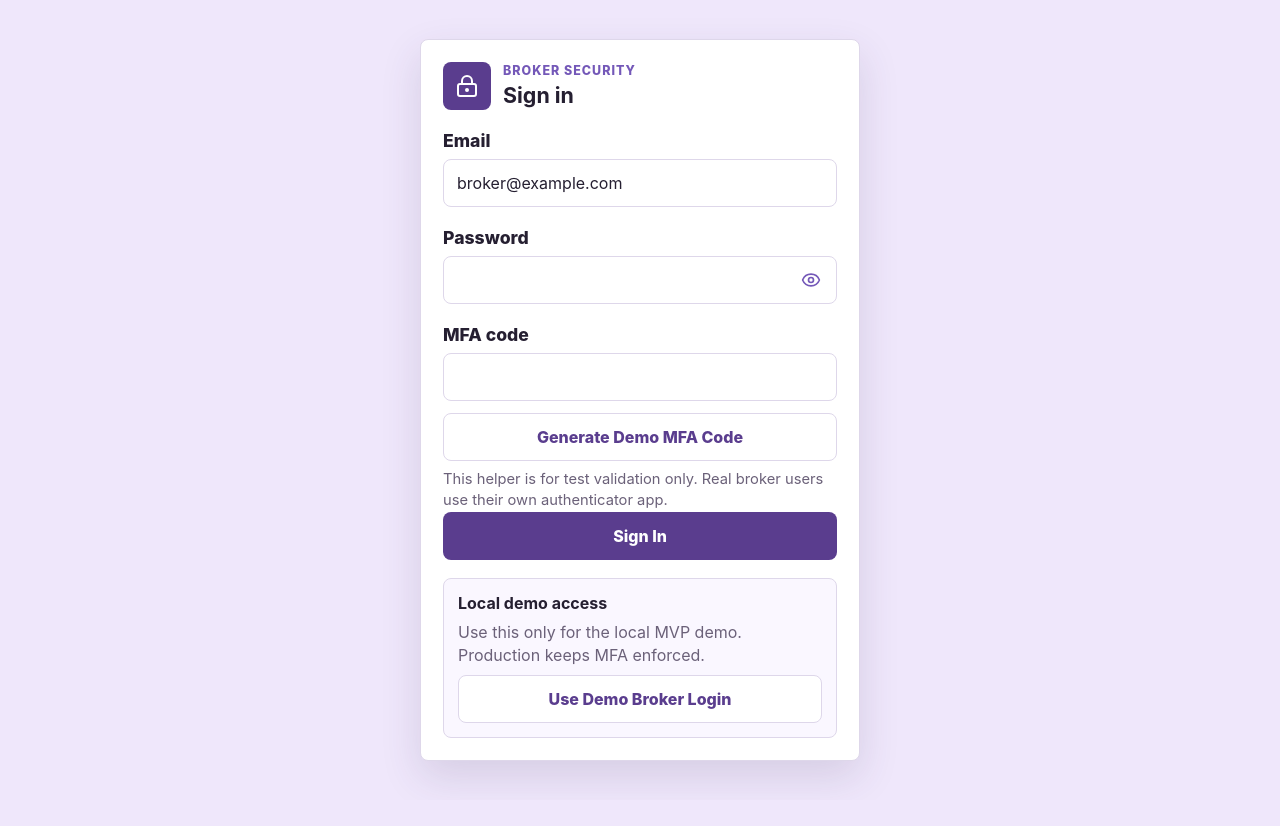
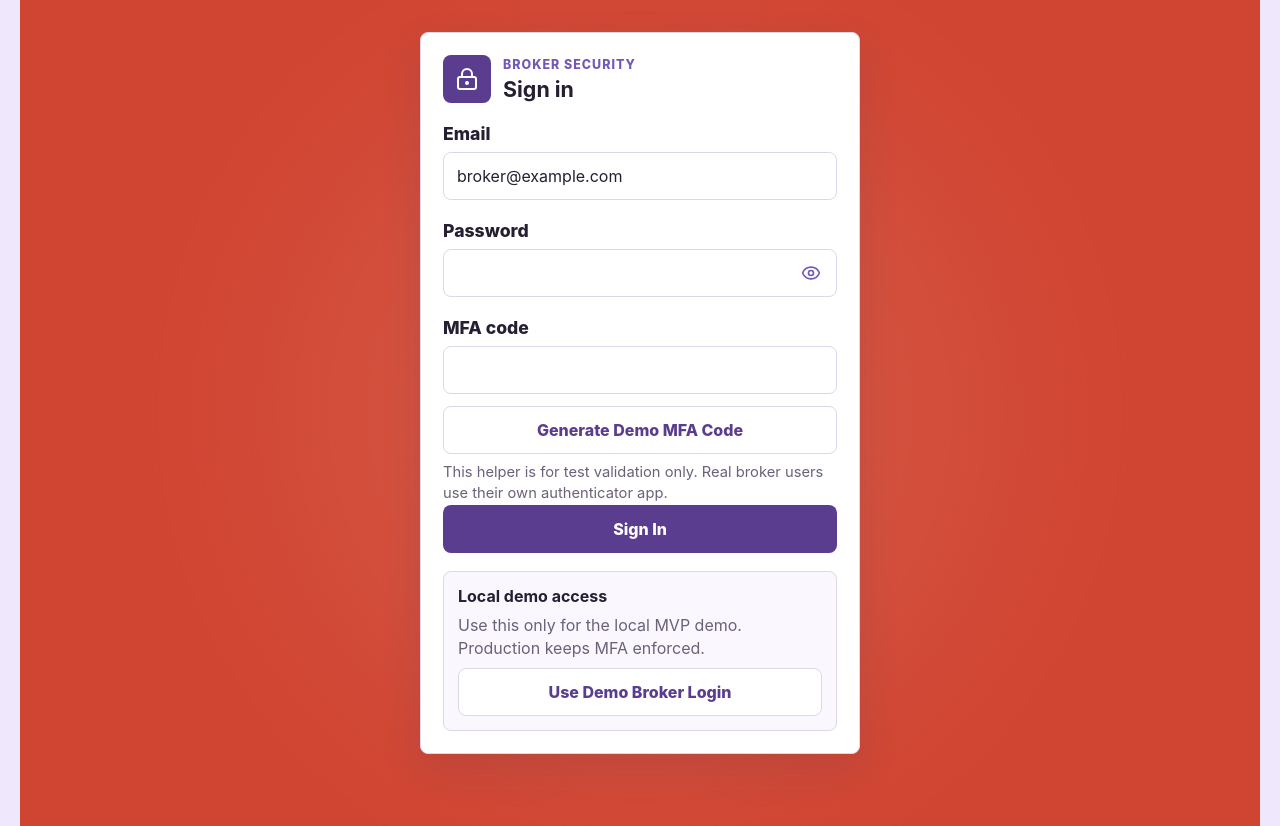
Before and after one commit to mohamedmodizo/Mimi-Insurance-Broker, a Next.js app: page /broker/login in a window 1280 px wide. Before the commit the page ends 800 px from the top, so only its background shows below. Built offline with nearby package versions, Linux system fonts and the light colour scheme; no server answers.

Commit message:
Add insurer backdrop to broker login

```diff
--- a/app/broker/login/page.tsx
+++ b/app/broker/login/page.tsx
@@ -1,5 +1,6 @@
 import { redirect } from "next/navigation";
 import { LoginForm } from "@/components/LoginForm";
+import { InsurerBackdrop } from "@/components/InsurerBackdrop";
 import { getCurrentUser, userCanAccessBrokerArea } from "@/lib/security";
 
 export default async function BrokerLoginPage({ searchParams }: { searchParams: Promise<{ returnTo?: string }> }) {
@@ -10,6 +11,7 @@ export default async function BrokerLoginPage({ searchParams }: { searchParams:
 
   return (
     <main className="auth-screen">
+      <InsurerBackdrop />
       <LoginForm
         demoEmail={process.env.BROKER_DEMO_EMAIL ?? "broker@example.com"}
         allowDemoLogin={process.env.NODE_ENV !== "production" || process.env.ENABLE_DEMO_LOGIN === "true"}
--- a/app/globals.css
+++ b/app/globals.css
@@ -999,9 +999,26 @@ textarea.text-field {
 }
 
 .auth-screen {
+  position: relative;
+  isolation: isolate;
+  overflow: hidden;
   min-height: 100vh;
   display: grid;
-  place-items: center;
+  place-items: end center;
+  padding: 32px;
+  background: transparent;
+}
+
+.auth-screen .auth-box {
+  position: relative;
+  z-index: 1;
+  margin-bottom: clamp(20px, 5vh, 48px);
+}
+
+.auth-screen .insurer-backdrop-scene {
+  top: 20%;
+  width: min(48vw, 560px);
+  height: min(44vh, 360px);
 }
 
 .auth-box {
@@ -1101,6 +1118,9 @@ textarea.text-field {
     box-shadow: none;
   }
 
+  .auth-screen .auth-box { margin-bottom: 16px; }
+  .auth-screen .insurer-backdrop-scene { top: 18%; width: 86vw; height: 250px; }
+
   .action-grid,
   .access-grid,
   .choice-list,
```
